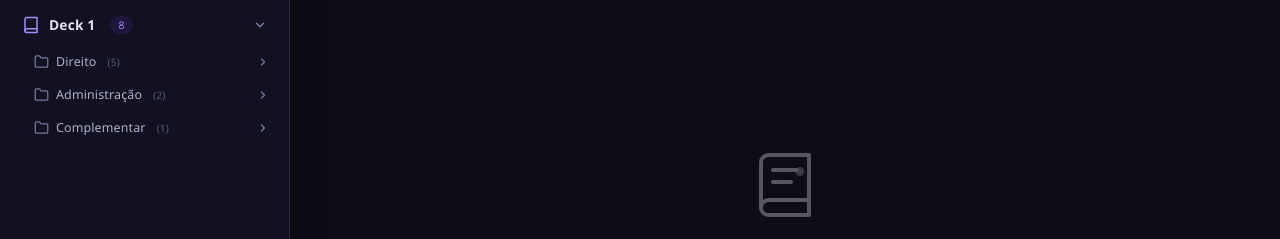
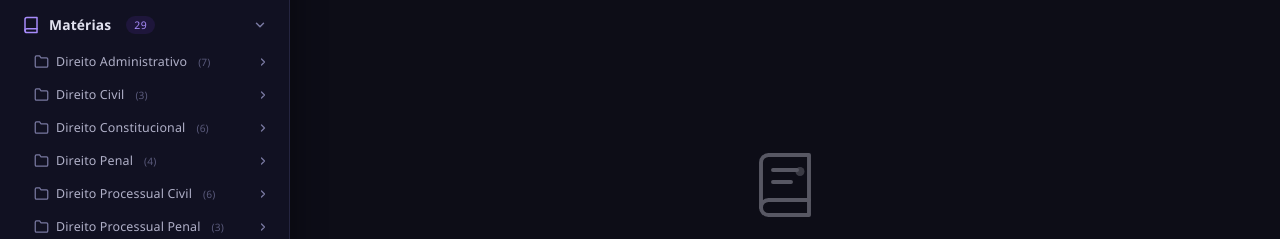
Before and after one commit to tevoedu/TJCE-RESUMOS, a plain HTML site: page index.html in a window 1280 px wide. Shown: the part 128-367 px from the top of the page. Drawn offline with Linux system fonts and the light colour scheme.

Commit message:
Update index.html

```diff
--- a/index.html
+++ b/index.html
@@ -857,48 +857,75 @@
     <script>
         (function() {
             // ============================================================
-            // CONFIGURAÇÃO: Array de Decks (estrutura preparada para
-            // múltiplos decks — basta adicionar objetos neste array)
+            // CONFIGURAÇÃO: NOVA ESTRUTURA DE DISCIPLINAS
+            // Agora temos um único deck ("Matérias") com cada disciplina
+            // como uma categoria, e seus respectivos arquivos .html como itens.
             // ============================================================
             const DECKS = [{
-                id: 'deck-1',
-                name: 'Deck 1',
+                id: 'materias',
+                name: 'Matérias',
                 icon: 'book',
                 categories: [{
-                    name: 'Direito',
+                    name: 'Direito Administrativo',
                     icon: 'folder',
                     items: [
-                        { name: 'Direito Constitucional', file: 'DIREITO CONSTITUCIONAL.html' },
-                        { name: 'Direito Administrativo', file: 'Direito Administrativo.html' },
-                        { name: 'Direito Civil', file: 'DIREITO CIVIL.html' },
-                        { name: 'Direito Penal', file: 'DIREITO PENAL.html' },
-                        { name: 'Direito Processual Penal', file: 'direito processual penal.html' },
+                        { name: 'Direito Administrativo 01', file: 'Direito Administrativo 01.html' },
+                        { name: 'Direito Administrativo 02', file: 'Direito Administrativo 02.html' },
+                        { name: 'Direito Administrativo 03', file: 'Direito Administrativo 03.html' },
+                        { name: 'Direito Administrativo 04', file: 'Direito Administrativo 04.html' },
+                        { name: 'Direito Administrativo 05', file: 'Direito Administrativo 05.html' },
+                        { name: 'Direito Administrativo 06', file: 'Direito Administrativo 06.html' },
+                        { name: 'Direito Administrativo 07', file: 'Direito Administrativo 07.html' },
                     ],
                 }, {
-                    name: 'Administração',
+                    name: 'Direito Civil',
                     icon: 'folder',
                     items: [
-                        { name: 'Administração Pública e Gestão Pública',
-                            file: 'Administração_Gestão Pública.html' },
-                        { name: 'Administração Financeira e Orçamentária (AFO)',
-                            file: 'Administração Financeira e Orçamentária.html' },
+                        { name: 'Direito Civil 01', file: 'Direito Civil 01.html' },
+                        { name: 'Direito Civil 02', file: 'Direito Civil 02.html' },
+                        { name: 'Direito Civil 03', file: 'Direito Civil 03.html' },
                     ],
                 }, {
-                    name: 'Complementar',
+                    name: 'Direito Constitucional',
                     icon: 'folder',
                     items: [
-                        { name: 'Direito Administrativo Complementar', file: 'Direito adm.html' },
+                        { name: 'Direito Constitucional 01', file: 'Direito Constitucional 01.html' },
+                        { name: 'Direito Constitucional 02', file: 'Direito Constitucional 02.html' },
+                        { name: 'Direito Constitucional 03', file: 'Direito Constitucional 03.html' },
+                        { name: 'Direito Constitucional 04', file: 'Direito Constitucional 04.html' },
+                        { name: 'Direito Constitucional 05', file: 'Direito Constitucional 05.html' },
+                        { name: 'Direito Constitucional 06', file: 'Direito Constitucional 06.html' },
+                    ],
+                }, {
+                    name: 'Direito Penal',
+                    icon: 'folder',
+                    items: [
+                        { name: 'Direito Penal 01', file: 'Direito Penal 01.html' },
+                        { name: 'Direito Penal 02', file: 'Direito Penal 02.html' },
+                        { name: 'Direito Penal 03', file: 'Direito Penal 03.html' },
+                        { name: 'Direito Penal 04', file: 'Direito Penal 04.html' },
+                    ],
+                }, {
+                    name: 'Direito Processual Civil',
+                    icon: 'folder',
+                    items: [
+                        { name: 'Direito Processual Civil', file: 'Direito Processual Civil.html' },
+                        { name: 'Direito Processual Civil 01', file: 'Direito Processual Civil 01.html' },
+                        { name: 'Direito Processual Civil 02', file: 'Direito Processual Civil 02.html' },
+                        { name: 'Direito Processual Civil 03', file: 'Direito Processual Civil 03.html' },
+                        { name: 'Direito Processual Civil 04', file: 'Direito Processual Civil 04.html' },
+                        { name: 'Direito Processual Civil 05', file: 'Direito Processual Civil 05.html' },
+                    ],
+                }, {
+                    name: 'Direito Processual Penal',
+                    icon: 'folder',
+                    items: [
+                        { name: 'Direito Processual Penal 01', file: 'Direito Processual Penal 01.html' },
+                        { name: 'Direito Processual Penal 02', file: 'Direito Processual Penal 02.html' },
+                        { name: 'Direito Processual Penal 03', file: 'Direito Processual Penal 03.html' },
                     ],
                 }, ],
-            },
-            // Para adicionar Deck 2, Deck 3 etc., basta inserir mais objetos aqui:
-            // {
-            //   id: 'deck-2',
-            //   name: 'Deck 2',
-            //   icon: 'book',
-            //   categories: [ ... ]
-            // },
-            ];
+            }, ];
 
             // ============================================================
             // ÍCONES SVG INLINE (funções que retornam strings SVG)
@@ -921,7 +948,7 @@
             // ============================================================
             const state = {
                 sidebarVisible: true,
-                expandedDecks: new Set(['deck-1']), // IDs dos decks expandidos
+                expandedDecks: new Set(['materias']), // IDs dos decks expandidos
                 expandedCategories: new Set(), // "deckId|catIndex" strings
                 activeResume: null, // { deckId, categoryIndex, itemIndex, deckName, categoryName, itemName, fileName }
                 isFullscreen: false,
@@ -990,7 +1017,7 @@
 
             function loadState() {
                 state.sidebarVisible = loadFromStorage(STORAGE_KEYS.sidebarVisible, true);
-                state.expandedDecks = loadFromStorage(STORAGE_KEYS.expandedDecks, new Set(['deck-1']));
+                state.expandedDecks = loadFromStorage(STORAGE_KEYS.expandedDecks, new Set(['materias']));
                 state.expandedCategories = loadFromStorage(STORAGE_KEYS.expandedCategories, new Set());
                 const lastResume = loadFromStorage(STORAGE_KEYS.lastResume, null);
                 if (lastResume && lastResume.deckId && lastResume.fileName) {
@@ -1276,7 +1303,7 @@
                     </div>
                     <div class="welcome-stat">
                         <div class="welcome-stat-value">${totalCategories}</div>
-                        <div class="welcome-stat-label">Categorias</div>
+                        <div class="welcome-stat-label">Disciplinas</div>
                     </div>
                     <div class="welcome-stat">
                         <div class="welcome-stat-value">${totalItems}</div>
@@ -1529,9 +1556,8 @@
 
                 console.log('%c🚀 Hub de Estudos inicializado com sucesso!',
                     'color: #a78bfa; font-size: 1.1rem; font-weight: bold;');
-                console.log('%c📚 Decks: ' + DECKS.length + ' | Categorias: ' + DECKS.reduce((acc, d) => acc + d
-                    .categories.length, 0) + ' | Resumos: ' + DECKS.reduce((acc, d) => acc + d.categories.reduce(
-                        (a, c) => a + c.items.length, 0), 0),
+                console.log('%c📚 Disciplinas: ' + DECKS[0].categories.length + ' | Resumos: ' + DECKS[0]
+                    .categories.reduce((acc, c) => acc + c.items.length, 0),
                     'color: #b0b0c8;');
                 console.log('%c💡 Dica: Use Ctrl+B para alternar a sidebar, / para pesquisar.',
                     'color: #7878a0; font-style: italic;');
@@ -1556,9 +1582,8 @@
                 openResume,
                 getStats: () => ({
                     decks: DECKS.length,
-                    categories: DECKS.reduce((acc, d) => acc + d.categories.length, 0),
-                    items: DECKS.reduce((acc, d) => acc + d.categories.reduce((a, c) => a + c.items
-                        .length, 0), 0),
+                    categories: DECKS[0].categories.length,
+                    items: DECKS[0].categories.reduce((acc, c) => acc + c.items.length, 0),
                 }),
             };
 
```
